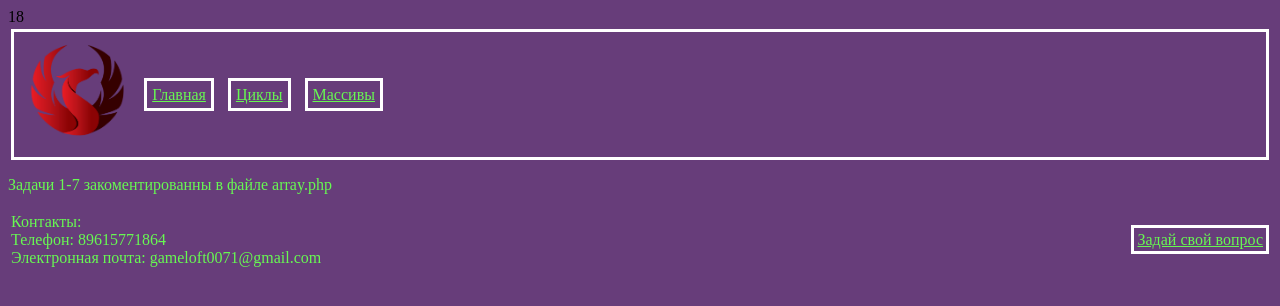
After one commit to IrinaZorina/fact14, a PHP site: page /array.php in a window 1280 px wide. The commit adds this page. Shown: the top 306 px of the page. Run offline with PHP 8.4, Linux system fonts and the light colour scheme.

Commit message:
create array and edit cycles

```diff
--- /dev/null
+++ b/dzFact/array.php
@@ -0,0 +1,353 @@
+<?php require_once "inc/header.php";?>
+
+<?php
+
+echo "<p class='zad'>Задачи 1-7 закоментированны в файле array.php</p>";
+
+//Здача 1
+
+/*$array=[50, 45, 40, 35, 30];
+
+$result=0;
+
+foreach($array as $value){
+    $result+=$value;
+}
+
+echo "$result" . "<br>";*/
+
+//Задача 2
+
+/*echo "в одном порядке: <br>";
+
+$array=[];
+
+for($i=0;$i<5;$i++){
+    $array[$i]=mt_rand(0,100);
+    echo "$array[$i] <br>";
+}
+
+
+echo "в другом порядке: <br>";
+
+for($i-=1;$i!=-1;$i--){
+    echo "$array[$i]<br>";
+}*/
+
+//задача 3
+
+/*$a=mt_rand(0,2);
+
+$array=['1.jpg','2.jpg','3.jpg'];
+
+
+echo <<<html
+<img src="img/$array[$a]" alt="">
+html;*/
+
+//задача 4
+
+/*$a=mt_rand(1,5);
+
+$array=[];
+
+$max=0;
+$min=101;
+
+for(;$a>0;$a--){
+    $array[$a]=mt_rand(-100,100);
+    if($array[$a]<$min && $array[$a]>0){
+        $min=$array[$a];
+    }
+    elseif($array[$a]<$max && $array[$a]>(-101)){
+        $max=$array[$a];
+    }
+}
+
+if($min==101){
+    echo "положительных чисел нет в массиве!<br>";
+    echo "максимальное отрицательное число: " . "$max" . "<br>";
+}
+
+elseif($max==0){
+    echo "отрицательных чисел нет в массиве!<br>";
+    echo "минимальное положительное число: " . "$min" . "<br>";
+}
+
+elseif ($min!=101 && $max!=0){
+    echo "минимальное положительное число: " . "$min" . "<br>" . "максимальное отрицательное число: " . "$max" . "<br>";
+}
+
+print_r($array);*/
+
+//Задача 5
+
+/*$array=[
+    'Ivanov'=>[
+        'mathematics' => 0,
+        'physics' => 0,
+        'chemistry' => 0,
+        'computer_science' => 0
+    ],
+    'Smirnov'=>[
+        'mathematics' => 0,
+        'physics' => 0,
+        'chemistry' => 0,
+        'computer_science' => 0
+    ],
+    'Sidorov'=>[
+        'mathematics' => 0,
+        'physics' => 0,
+        'chemistry' => 0,
+        'computer_science' => 0
+    ],
+    'Petrova'=>[
+        'mathematics' => 0,
+        'physics' => 0,
+        'chemistry' => 0,
+        'computer_science' => 0
+    ],
+    'Soboleva'=>[
+        'mathematics' => 0,
+        'physics' => 0,
+        'chemistry' => 0,
+        'computer_science' => 0
+    ]
+];
+
+$sum=[
+    'mathematics' => 0,
+    'physics' => 0,
+    'chemistry' => 0,
+    'computer_science' => 0
+];
+
+
+
+foreach($array as $key=>$value){
+    echo "<br>$key<br><br>";//фамилия предмет
+
+    foreach($value as $new_key=>$new_value){
+        $new_value=mt_rand(2,5);
+
+        echo "$new_key " . "$new_value<br>";//предмет оценка
+        $sum[$new_key]+=$new_value;
+    }
+
+}
+
+foreach ($sum as $key2=>$value2){
+    $znam=count($array);
+    $sred=$value2/$znam;
+    echo "<br>средняя оценка по предметам в группе:<br>" . "$key2 " . "$sred<br>";
+}*/
+
+//Задача 6
+
+/*$karib=[
+    'January'=>[
+        'kuba'=>0,
+        'trinidat'=>0,
+        'jamaika'=>0,
+        'gaiti'=>0
+],
+    'February'=>[
+        'kuba'=>0,
+        'trinidat'=>0,
+        'jamaika'=>0,
+        'gaiti'=>0
+],
+    'March'=>[
+        'kuba'=>0,
+        'trinidat'=>0,
+        'jamaika'=>0,
+        'gaiti'=>0
+],
+    'April'=>[
+        'kuba'=>0,
+        'trinidat'=>0,
+        'jamaika'=>0,
+        'gaiti'=>0
+],
+    'May'=>[
+        'kuba'=>0,
+        'trinidat'=>0,
+        'jamaika'=>0,
+        'gaiti'=>0
+],
+    'June'=>[
+        'kuba'=>0,
+        'trinidat'=>0,
+        'jamaika'=>0,
+        'gaiti'=>0
+],
+    'July'=>[
+        'kuba'=>0,
+        'trinidat'=>0,
+        'jamaika'=>0,
+        'gaiti'=>0
+],
+    'August'=>[
+        'kuba'=>0,
+        'trinidat'=>0,
+        'jamaika'=>0,
+        'gaiti'=>0
+],
+    'September'=>[
+        'kuba'=>0,
+        'trinidat'=>0,
+        'jamaika'=>0,
+        'gaiti'=>0
+],
+    'October'=>[
+        'kuba'=>0,
+        'trinidat'=>0,
+        'jamaika'=>0,
+        'gaiti'=>0
+],
+    'November'=>[
+        'kuba'=>0,
+        'trinidat'=>0,
+        'jamaika'=>0,
+        'gaiti'=>0
+],
+    'December'=>[
+        'kuba'=>0,
+        'trinidat'=>0,
+        'jamaika'=>0,
+        'gaiti'=>0
+    ]
+];
+
+$max_temp=[
+    'kuba'=>0,
+    'trinidat'=>0,
+    'jamaika'=>0,
+    'gaiti'=>0
+];
+
+$max_temps_by_month = [];
+
+foreach ($karib as $month => $islands) {
+    $max_temp_month = 0;
+    echo "<br>месяц: " . "$month<br>";
+    foreach ($islands as $island => $temperature) {
+        $new_temperature = mt_rand(200, 400) / 10;
+        echo "$island $new_temperature C<br>";
+
+        if ($new_temperature > $max_temp[$island]) {
+            $max_temp[$island] = $new_temperature;
+        }
+
+        if ($new_temperature > $max_temp_month) {
+            $max_temp_month = $new_temperature;
+        }
+    }
+
+    $max_temps_by_month[$month] = $max_temp_month;
+    echo "Максимальная температура за месяц: $max_temp_month<br>";
+}*/
+
+//Задача 7
+
+/*$tabl=[
+    1=>[
+        1=>mt_rand(1,10),
+        2=>mt_rand(1,10),
+        3=>mt_rand(1,10),
+        4=>mt_rand(1,10),
+        5=>mt_rand(1,10),
+        6=>mt_rand(1,10)
+    ],
+    2=>[
+        1=>mt_rand(1,10),
+        2=>mt_rand(1,10),
+        3=>mt_rand(1,10),
+        4=>mt_rand(1,10),
+        5=>mt_rand(1,10),
+        6=>mt_rand(1,10)
+    ],
+    3=>[
+        1=>mt_rand(1,10),
+        2=>mt_rand(1,10),
+        3=>mt_rand(1,10),
+        4=>mt_rand(1,10),
+        5=>mt_rand(1,10),
+        6=>mt_rand(1,10)
+    ],
+    4=>[
+        1=>mt_rand(1,10),
+        2=>mt_rand(1,10),
+        3=>mt_rand(1,10),
+        4=>mt_rand(1,10),
+        5=>mt_rand(1,10),
+        6=>mt_rand(1,10)
+    ],
+    5=>[
+        1=>mt_rand(1,10),
+        2=>mt_rand(1,10),
+        3=>mt_rand(1,10),
+        4=>mt_rand(1,10),
+        5=>mt_rand(1,10),
+        6=>mt_rand(1,10)
+    ]
+];
+
+
+
+$max_stolb=[];
+$product=1;
+
+foreach($tabl as $key=>$value){
+
+    foreach($value as $new_key=>$new_value){
+
+
+        if($new_key%2==0){
+             if (!isset($max_stolb[$new_key]) || $new_value > $max_stolb[$new_key]) {
+                $max_stolb[$new_key] = $new_value;
+            }
+        }
+    }
+
+}
+
+
+
+echo "<table>";
+foreach ($tabl as $row) {
+    echo "<tr>";
+    foreach ($row as $value) {
+        echo "<td>" . $value . "</td>";
+    }
+    echo "</tr>";
+}
+echo "</table><br>";
+
+
+
+echo "<table>";
+echo "<tr>";
+echo "<th>колонка</th>";
+echo "<th>максимальное значение</th>";
+echo "</tr>";
+
+foreach ($max_stolb as $key => $value) {
+    echo "<tr>";
+    echo "<td>" . $key . "</td>";
+    echo "<td>" . $value . "</td>";
+    echo "</tr>";
+    $product *= $value;
+}
+
+echo "</table>";
+
+
+foreach($max_stolb as $key=>$value){
+    echo "максимальное значение столбца: " . "$key" . "=" . "$value<br>";
+}*/
+
+
+?>
+
+<?php require_once "inc/footer.php"; ?>
--- a/dzFact/cycles.php
+++ b/dzFact/cycles.php
@@ -129,8 +129,9 @@ do{
 	$iterations5++;
 }
 while($otv3<10);
+$iterations5+=1;
 
-echo "<p class='zad'>Доп задача 3<br>количество итераций = $iterations5</p><br>";
+echo "<p class='zad'>Доп задача 3<br>количество итераций = " . $iterations5 . "</p><br>";
 
 ?>
 
--- a/dzFact/inc/header.php
+++ b/dzFact/inc/header.php
@@ -56,6 +56,7 @@ echo $Num;
 				<ul class="nav_menu">
 					<li class="menu"><a class="menu_text" href="http://dzfact/dzFact/">Главная</a></li>
 					<li class="menu"><a class="menu_text" href="http://dzfact/dzFact/cycles.php">Циклы</a></li>
+					<li class="menu"><a class="menu_text" href="http://dzfact/dzFact/array.php">Массивы</a></li>
 				</ul>
 
 			</div>
```
Also changed, not shown: dzFact/img/1.jpg (added), dzFact/img/2.jpg (added), dzFact/img/3.jpg (added).
